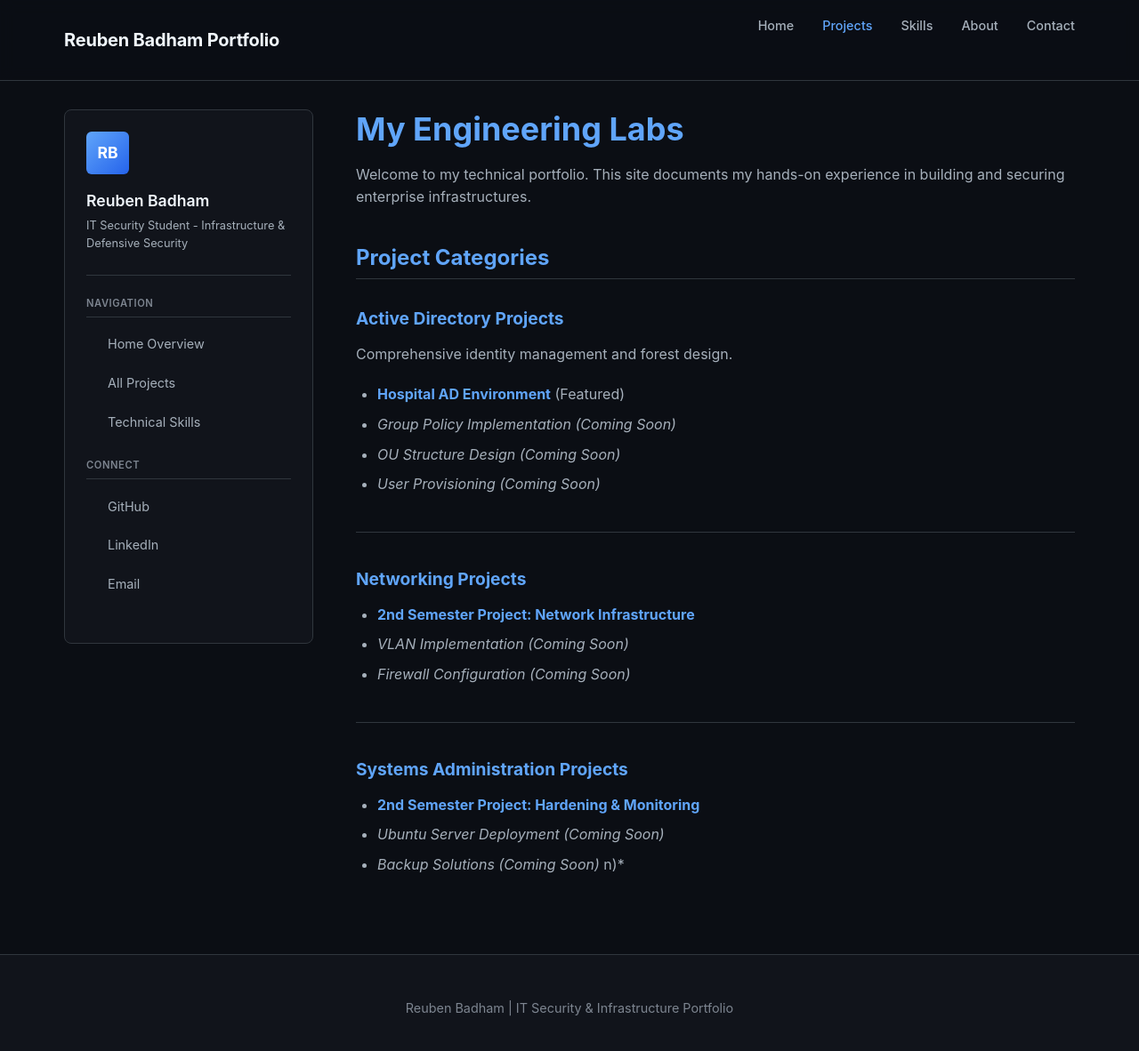
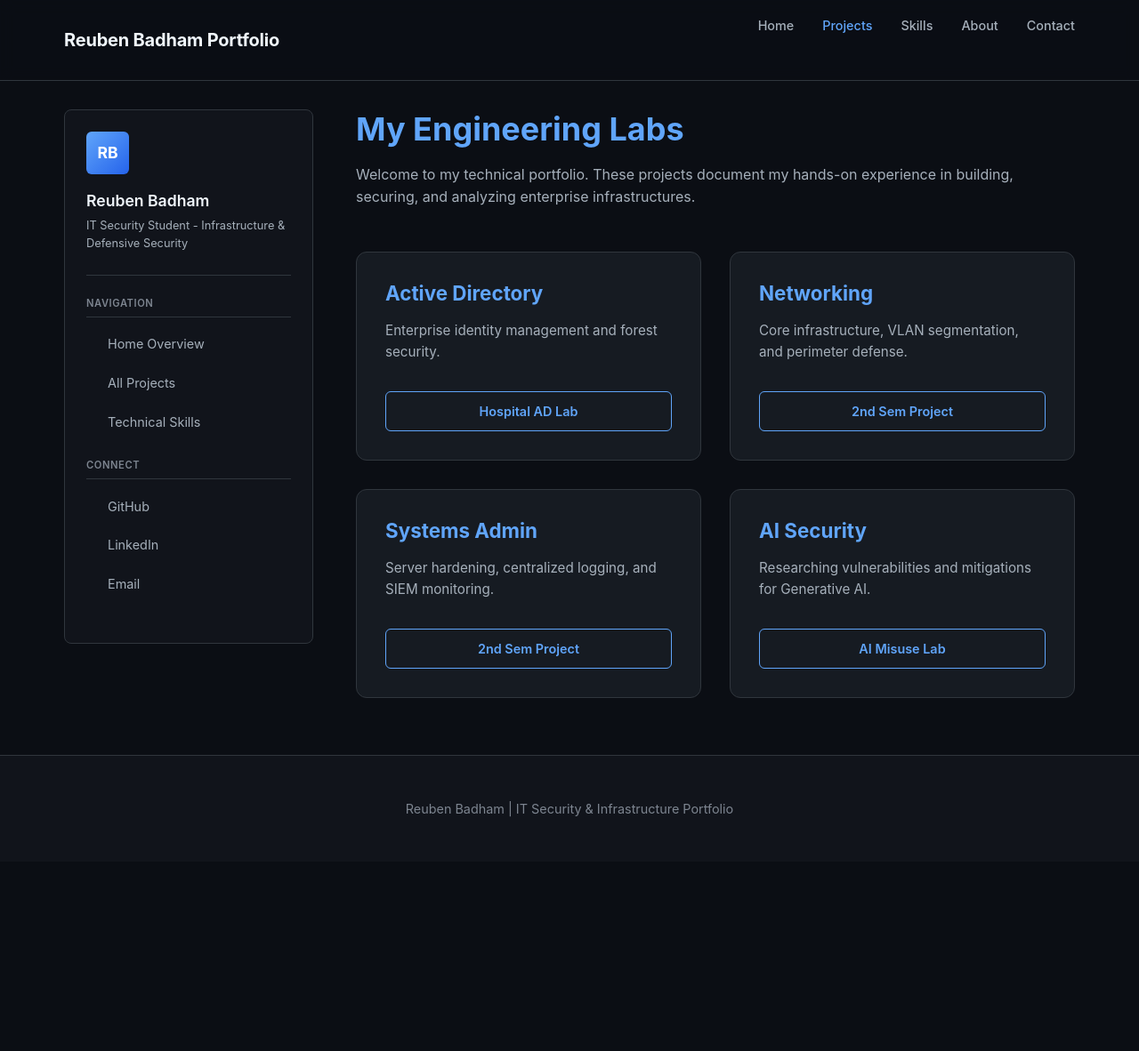
Before and after one commit to Sin9ularity1/Portfolio, a Jekyll site: the page built from projects.md, in a window 1280 px wide and 1193 px high. Shown: the top 1182 px of the window at 89% size. Built offline with Jekyll 4.4.1, drawn with Linux system fonts in a browser that asks for light colours.

Commit message:
added ai security project

```diff
--- a/projects.md
+++ b/projects.md
@@ -5,28 +5,95 @@ title: Projects Overview
 
 # My Engineering Labs
 
-Welcome to my technical portfolio. This site documents my hands-on experience in building and securing enterprise infrastructures.
+Welcome to my technical portfolio. These projects document my hands-on experience in building, securing, and analyzing enterprise infrastructures.
 
-## Project Categories
+<div class="projects-grid">
+    <div class="project-card">
+        <h3>Active Directory</h3>
+        <p>Enterprise identity management and forest security.</p>
+        <a href="{{ '/projects/active-directory/hospital-ad-project.html' | relative_url }}" class="btn-card">Hospital AD Lab</a>
+    </div>
 
-### Active Directory Projects
-Comprehensive identity management and forest design.
-*   **[Hospital AD Environment]({{ '/projects/active-directory/hospital-ad-project.html' | relative_url }})** (Featured)
-*   *Group Policy Implementation (Coming Soon)*
-*   *OU Structure Design (Coming Soon)*
-*   *User Provisioning (Coming Soon)*
+    <div class="project-card">
+        <h3>Networking</h3>
+        <p>Core infrastructure, VLAN segmentation, and perimeter defense.</p>
+        <a href="{{ '/projects/networking/2nd-semester-project.html' | relative_url }}" class="btn-card">2nd Sem Project</a>
+    </div>
 
----
+    <div class="project-card">
+        <h3>Systems Admin</h3>
+        <p>Server hardening, centralized logging, and SIEM monitoring.</p>
+        <a href="{{ '/projects/systems/2nd-semester-project.html' | relative_url }}" class="btn-card">2nd Sem Project</a>
+    </div>
 
-### Networking Projects
-*   **[2nd Semester Project: Network Infrastructure]({{ '/projects/networking/2nd-semester-project.html' | relative_url }})**
-*   *VLAN Implementation (Coming Soon)*
-*   *Firewall Configuration (Coming Soon)*
+    <div class="project-card">
+        <h3>AI Security</h3>
+        <p>Researching vulnerabilities and mitigations for Generative AI.</p>
+        <a href="{{ '/projects/ai-security/generative-ai-misuse.html' | relative_url }}" class="btn-card">AI Misuse Lab</a>
+    </div>
+</div>
 
----
+<style>
+.projects-grid {
+    display: grid;
+    grid-template-columns: repeat(2, 1fr);
+    gap: 2rem;
+    margin-top: 3rem;
+}
 
-### Systems Administration Projects
-*   **[2nd Semester Project: Hardening & Monitoring]({{ '/projects/systems/2nd-semester-project.html' | relative_url }})**
-*   *Ubuntu Server Deployment (Coming Soon)*
-*   *Backup Solutions (Coming Soon)*
-n)*
+.project-card {
+    background: var(--card-bg);
+    padding: 2rem;
+    border-radius: 12px;
+    border: 1px solid var(--border-color);
+    transition: all 0.2s ease-in-out;
+    display: flex;
+    flex-direction: column;
+}
+
+.project-card:hover {
+    border-color: var(--accent-color);
+    transform: translateY(-5px);
+    box-shadow: 0 10px 30px rgba(0,0,0,0.3);
+}
+
+.project-card h3 {
+    margin-top: 0;
+    color: var(--accent-color);
+    font-size: 1.4rem;
+}
+
+.project-card p {
+    font-size: 0.95rem;
+    color: var(--text-secondary);
+    line-height: 1.6;
+    margin-bottom: 2rem;
+    flex-grow: 1;
+}
+
+.btn-card {
+    display: inline-block;
+    padding: 0.6rem 1.2rem;
+    background: transparent;
+    border: 1px solid var(--accent-color);
+    color: var(--accent-color);
+    text-decoration: none;
+    border-radius: 6px;
+    font-weight: 600;
+    text-align: center;
+    font-size: 0.9rem;
+    transition: all 0.2s;
+}
+
+.btn-card:hover {
+    background: var(--accent-color);
+    color: var(--bg-color);
+    text-decoration: none;
+}
+
+@media (max-width: 768px) {
+    .projects-grid {
+        grid-template-columns: 1fr;
+    }
+}
+</style>
```
Also changed, not shown: projects/ai-security/generative-ai-misuse.md (added, +27 -0 lines).
